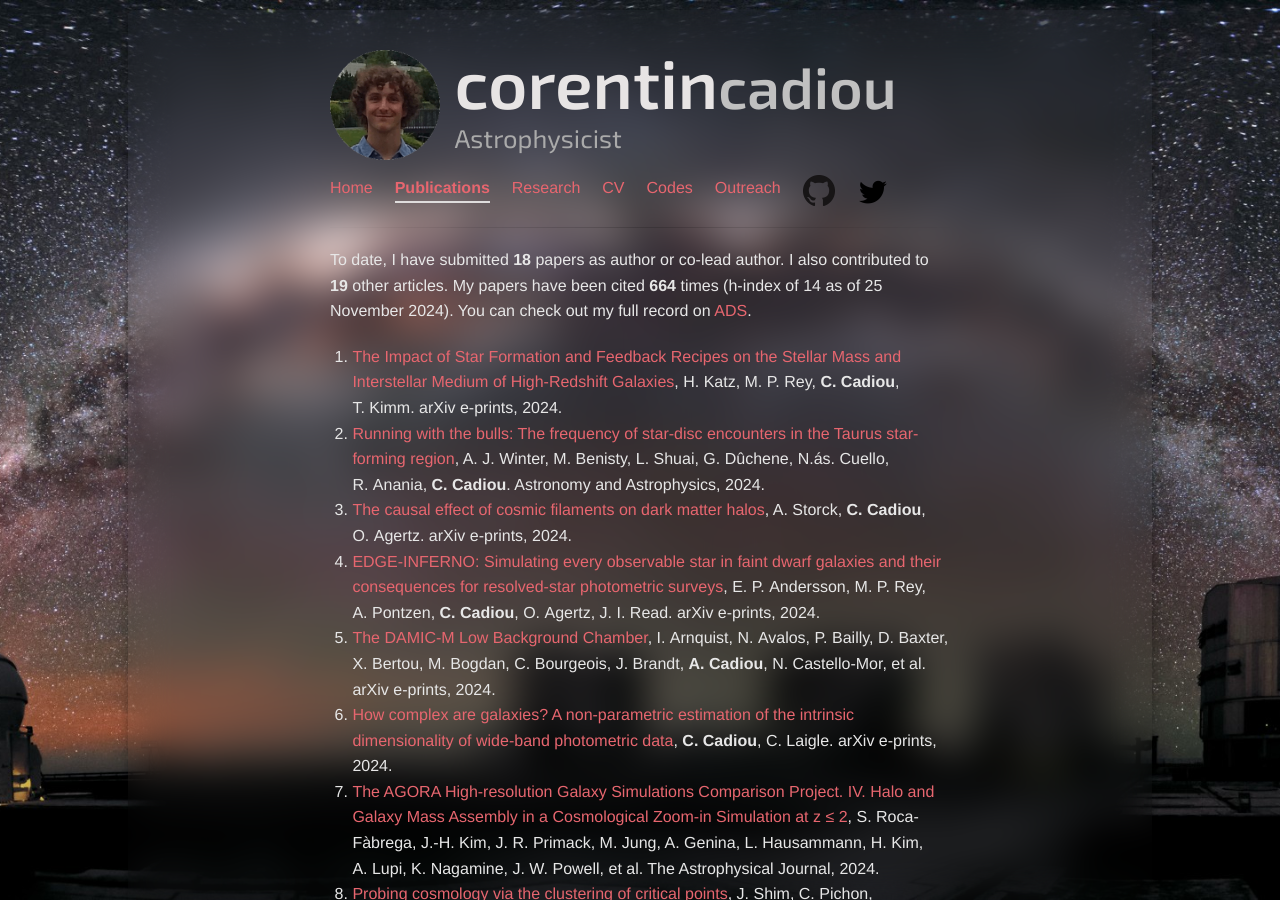
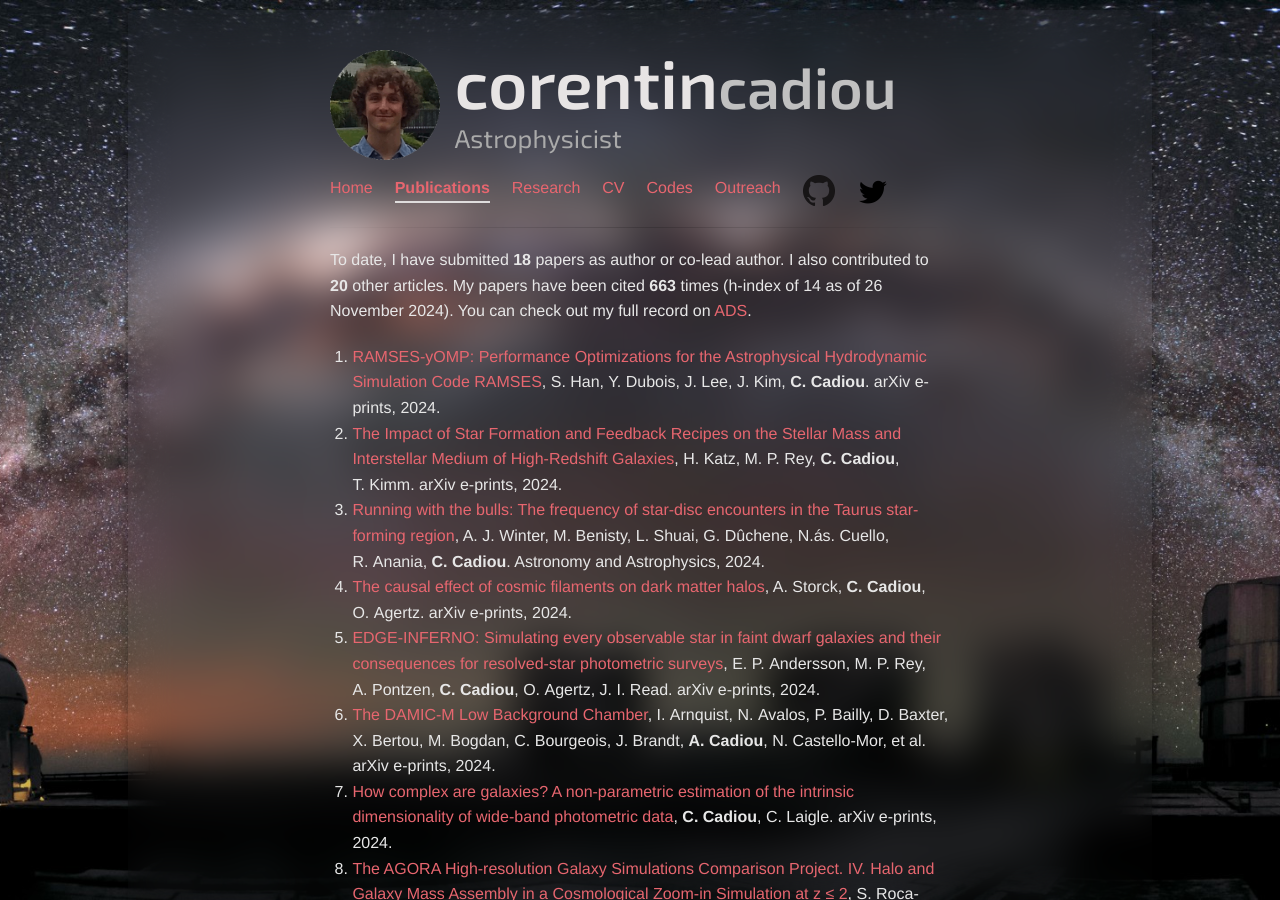
Before and after one commit to cphyc/cphyc.github.io, a Jekyll site: the page built from publications/index.html, in a window 1280 px wide and 900 px high. Built offline with Jekyll 4.4.1, drawn with Linux system fonts in a browser that asks for light colours; nearby versions of some CDN libraries.

Commit message:
chore: autopublish 2024-11-26T00:01:46Z

```diff
--- a/publications/index.html
+++ b/publications/index.html
@@ -7,11 +7,32 @@ description: My Publications
 
 <p>
   To date, I have submitted <b>18</b> papers as author or co-lead author.
-  I also contributed to <b>19</b> other articles.
-  My papers have been cited <b>664</b> times (h-index of 14 as of 25 November 2024).
+  I also contributed to <b>20</b> other articles.
+  My papers have been cited <b>663</b> times (h-index of 14 as of 26 November 2024).
   You can check out my full record on <a href="https://ui.adsabs.harvard.edu/search/q=((author%3A%22Cadiou%2C%20C%22))%20-bibstem%3A%22zndo%22%20collection%3Aastronomy&sort=date%20desc%2C%20bibcode%20desc&p_=0" target="_blank">ADS</a>.
 </p>
 <ol>
+
+  <li>
+    <a href="https://arxiv.org/abs/2411.14631">RAMSES-yOMP: Performance Optimizations for the Astrophysical Hydrodynamic Simulation Code RAMSES</a>,
+
+
+      S.&nbsp;Han,
+
+
+      Y.&nbsp;Dubois,
+
+
+      J.&nbsp;Lee,
+
+
+      J.&nbsp;Kim,
+
+    <b>
+      C.&nbsp;Cadiou</b>.
+
+    arXiv e-prints, 2024.
+  </li>
 
   <li>
     <a href="https://arxiv.org/abs/2411.07282">The Impact of Star Formation and Feedback Recipes on the Stellar Mass and Interstellar Medium of High-Redshift Galaxies</a>,
```
